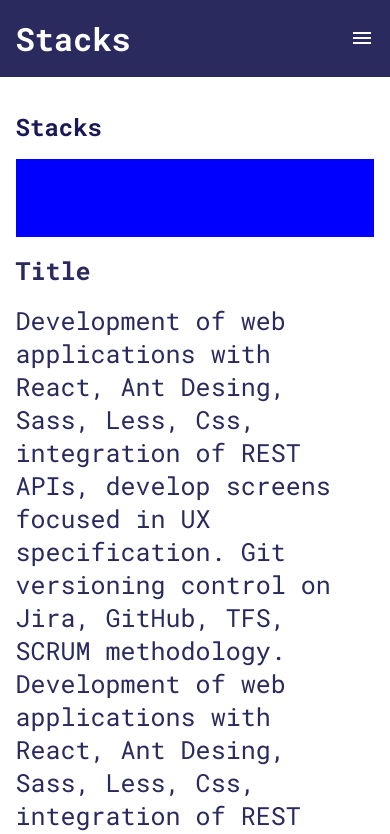
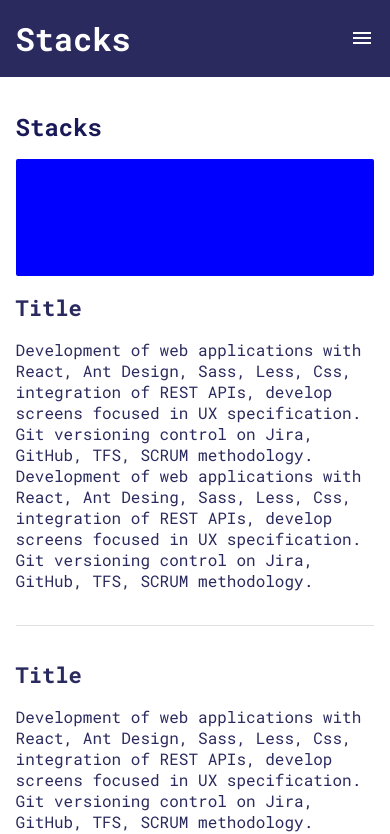
Before and after one commit to solebellsBEACH/showMe, a Next.js app: page /stacks in a window 390 px wide. Shown: the top 834 px of the page. Built offline with nearby package versions, Linux system fonts and the light colour scheme.

Commit message:
setting responsive props

```diff
--- a/src/components/TextBox/index.tsx
+++ b/src/components/TextBox/index.tsx
@@ -1,3 +1,4 @@
+import { Divider } from '@mui/material'
 import React from 'react'
 import { Container, ImageBox, Content } from './styles'
 
@@ -7,13 +8,17 @@ export interface ITextBoxProps {
 
 export const TextBox = ({ align = 'left' }: ITextBoxProps) => {
     return (
+        <>
         <Container>
             {align === 'left' && <ImageBox />}
             <Content>
                 <h1>Title</h1>
-                <h2>Development of web applications with React, Ant Desing, Sass, Less, Css, integration of REST APIs, develop screens focused in UX specification. Git versioning control on Jira, GitHub, TFS, SCRUM methodology. Development of web applications with React, Ant Desing, Sass, Less, Css, integration of REST APIs, develop screens focused in UX specification. Git versioning control on Jira, GitHub, TFS, SCRUM methodology.</h2>
+                <h2>Development of web applications with React, Ant Design, Sass, Less, Css, integration of REST APIs, develop screens focused in UX specification. Git versioning control on Jira, GitHub, TFS, SCRUM methodology. Development of web applications with React, Ant Desing, Sass, Less, Css, integration of REST APIs, develop screens focused in UX specification. Git versioning control on Jira, GitHub, TFS, SCRUM methodology.</h2>
             </Content>
             {align === 'right' && <ImageBox />}
         </Container>
+        <Divider
+        />
+        </>
     )
 }
--- a/src/components/TextBox/styles.ts
+++ b/src/components/TextBox/styles.ts
@@ -8,28 +8,35 @@ flex-direction:row;
 @media (max-width:1250px){
     flex-direction:column;
 }
+margin:2vh 0;
 `
 export const ImageBox = styled.div`;
-
-width:100vw;
-height: 20vw;
+width:60vw;
+/* min-height: 10vw; */
 background:blue;
 margin-right:1vw;
 @media (max-width:1250px){
     width:92vw;
-height: 20vw;
-}
+    height: 20vw;
+    }
+    @media (max-width:768px){
+
+    height: 30vw;
+    }
+
+    border-radius:0.5vw;
 `
 
 export const Content = styled.div`
 height:auto ;
 width:100vw;
+margin-right: 1vw;
 h1{
     font-size:30px;
     margin:2vh 0;
     color:${({ theme }) => theme.templateColor5};
     @media (max-width:768px){
-font-size:25px
+font-size:22px
     }
 }
 h2{
@@ -38,7 +45,7 @@ h2{
     color:${({ theme }) => theme.templateColor5};
     font-weight:400;
     @media (max-width:768px){
-font-size:25px
+font-size:16px
     }
 }
 
--- a/src/pages/stacks/index.tsx
+++ b/src/pages/stacks/index.tsx
@@ -24,6 +24,9 @@ const stacks = () => {
                 <Content>
                     <PageTitle>Stacks</PageTitle>
                 <TextBox/>
+                <TextBox
+                align='right'
+                />
                 </Content>
             </Container>
         </>
```
